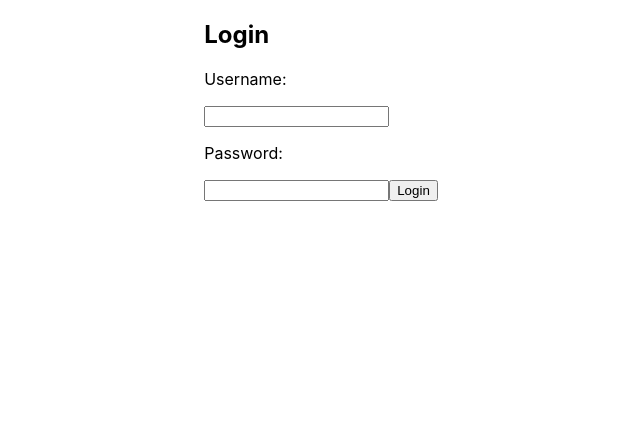
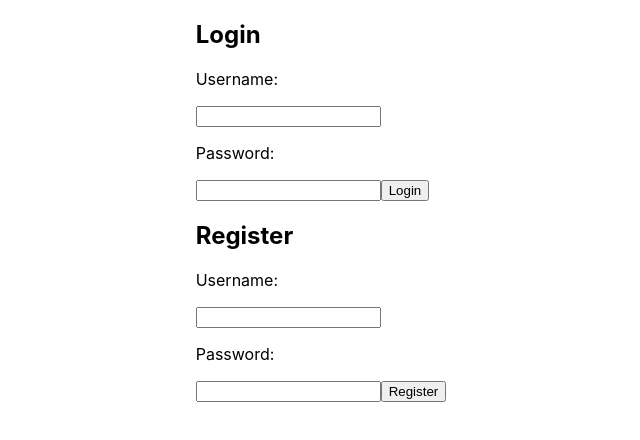
Before and after one commit to amthomps11/blog-app, a React (Create React App) app in the folder client/: page / in a window 1280 px wide. Shown: the top 440 px of the page, without its empty margins (319-959 px from the left). Built offline with nearby package versions, Linux system fonts and the light colour scheme; no server answers.

Commit message:
createuserbutton

```diff
--- a/client/package.json
+++ b/client/package.json
@@ -6,6 +6,7 @@
     "axios": "^0.19.0",
     "jwt-decode": "^2.2.0",
     "react": "^16.12.0",
+    "react-bootstrap": "^1.0.0-beta.16",
     "react-dom": "^16.12.0",
     "react-router-dom": "^5.1.2",
     "react-scripts": "3.2.0"
--- a/client/src/components/loginform/index.js
+++ b/client/src/components/loginform/index.js
@@ -1,12 +1,16 @@
 import React, { Component } from "react";
 import decode from "jwt-decode";
-import { loginUser } from "../../services/api-helper";
+import { loginUser, createUser } from "../../services/api-helper";
 import { withRouter, Redirect } from "react-router-dom";
 
 class LoginForm extends Component {
   constructor(props) {
     super(props);
-    this.state = { authData: { username: "", password: "" }, loggedIn: false };
+    this.state = {
+      authData: { username: "", password: "" },
+      registerData: { username: "", password: "" },
+      loggedIn: false
+    };
   }
 
   handleLoginButton = () => {
@@ -22,12 +26,46 @@ class LoginForm extends Component {
     this.handleLoginButton();
   };
 
-  handleInput = async e => {
+  handleRegisterButton = () => {
+    this.props.history.push("/home");
+  };
+
+  handleRegister = async e => {
+    e.preventDefault();
+    await createUser({
+      user: {
+        username: this.state.registerData.username,
+        password: this.state.registerData.password
+      }
+    });
+    // let user = {
+    //   username: this.state.username,
+    //   password: this.state.password
+    // };
+    // const userData = await loginUser(user);
+    // decode(userData.data.token);
+    // localStorage.setItem("jwt", userData.data.token);
+    // localStorage.setItem("userId", userData.data.userId);
+    // this.handleRegisterButton();
+  };
+
+  handleLoginInput = async e => {
     e.preventDefault();
     let { name, value } = e.target;
     this.setState(prevState => ({
       authData: {
         ...prevState.authData,
+        [name]: value
+      }
+    }));
+  };
+
+  handleRegisterInput = async e => {
+    e.preventDefault();
+    let { name, value } = e.target;
+    this.setState(prevState => ({
+      registerData: {
+        ...prevState.registerData,
         [name]: value
       }
     }));
@@ -46,17 +84,35 @@ class LoginForm extends Component {
             <p>Username:</p>
             <input
               name="username"
-              onChange={this.handleInput}
+              onChange={this.handleLoginInput}
               value={this.state.username}
             />
             <p>Password:</p>
             <input
               type="password"
               name="password"
-              onChange={this.handleInput}
+              onChange={this.handleLoginInput}
               value={this.state.password}
             />
             <button className="login-button">Login</button>
+          </form>
+
+          <h2>Register</h2>
+          <form onSubmit={this.handleRegister}>
+            <p>Username:</p>
+            <input
+              name="username"
+              onChange={this.handleRegisterInput}
+              value={this.state.username}
+            />
+            <p>Password:</p>
+            <input
+              type="password"
+              name="password"
+              onChange={this.handleRegisterInput}
+              value={this.state.password}
+            />
+            <button className="register-button">Register</button>
           </form>
         </div>
       </div>
--- a/client/src/components/otheruser/index.js
+++ b/client/src/components/otheruser/index.js
@@ -27,8 +27,8 @@ class OtherUser extends Component {
     let userId = localStorage.getItem("userId");
     let data = {
       follow: {
-        follower_id: this.props.id,
-        followee_id: userId
+        followee_id: this.props.id,
+        follower_id: userId
       }
     };
     await followUser(data);
--- a/client/src/services/api-helper.js
+++ b/client/src/services/api-helper.js
@@ -15,6 +15,15 @@ export const loginUser = async loginData => {
     let resp = await apiClient.post(
       `/auth/login?username=${loginData.username}&password=${loginData.password}`
     );
+    return resp;
+  } catch (e) {
+    throw e;
+  }
+};
+
+export const createUser = async userData => {
+  try {
+    let resp = await apiClient.post(`/users`, userData);
     return resp;
   } catch (e) {
     throw e;
```
Also changed, not shown: client/src/App.js (+11 -2 lines), 1 other file (tests, documents, lock files or other folders).
